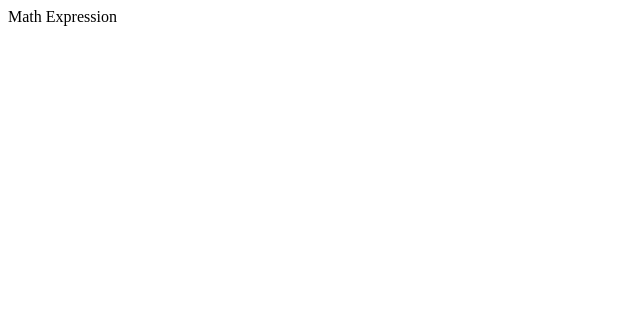
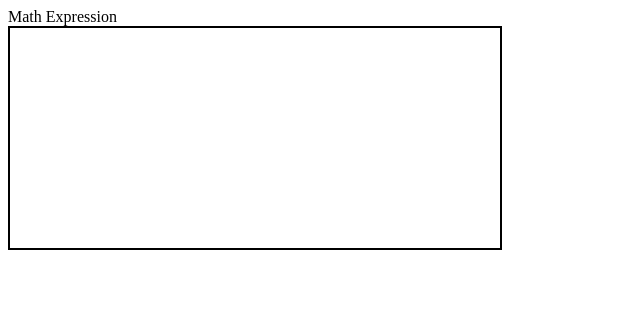
Before and after one commit to rm1768/rm1768.github.io, a plain HTML site: page index.html in a window 1280 px wide. Shown: the whole page, without its empty margins (0-640 px from the left). Drawn offline with Linux system fonts and the light colour scheme.

Commit message:
Add files via upload

```diff
--- a/html5-canvas-drawing-app.js
+++ b/html5-canvas-drawing-app.js
@@ -44,8 +44,8 @@ var drawingApp = (function () {
 		mediumImageHeight = 46,
 		drawingAreaX = 10,
 		drawingAreaY = 10,
-		drawingAreaWidth = canvasWidth - 20,
-		drawingAreaHeight = canvasHeight - 10,
+		drawingAreaWidth = 490,
+		drawingAreaHeight = 220,
 		toolHotspotStartY = 23,
 		toolHotspotHeight = 38,
 		sizeHotspotStartY = 157,
@@ -115,15 +115,15 @@ var drawingApp = (function () {
 
 		// Creates a canvas element, loads images, adds events, and draws the canvas for the first time.
 		init = function () {
-var canvasDiv = document.getElementById('canvasDiv');
-canvas = document.createElement('canvas');
-canvas.setAttribute('width', canvasWidth);
-canvas.setAttribute('height', canvasHeight);
-canvas.setAttribute('id', 'canvas');
-canvasDiv.appendChild(canvas);
-if(typeof G_vmlCanvasManager != 'undefined') {
-	canvas = G_vmlCanvasManager.initElement(canvas);
-}
+var canvas = document.getElementById('canvasDiv');
+//canvas = document.createElement('canvas');
+//canvas.setAttribute('width', canvasWidth);
+//canvas.setAttribute('height', canvasHeight);
+//canvas.setAttribute('id', 'canvas');
+//canvasDiv.appendChild(canvas);
+//if(typeof G_vmlCanvasManager != 'undefined') {
+//	canvas = G_vmlCanvasManager.initElement(canvas);
+//}
 context = canvas.getContext("2d");
 
 var press = function(e){
--- a/index.html
+++ b/index.html
@@ -2,21 +2,11 @@
 <html>
   <head>
     <title>Create HTML5 Canvas JavaScript Drawing App Example</title>
-    <style>
-    	canvas {
-    		position: absolute;
-			-webkit-touch-callout: none;
-			-webkit-user-select: none;
-			-khtml-user-select: none;
-			-moz-user-select: none;
-			-ms-user-select: none;
-			user-select: none;
-    	}
-    </style>
   </head>
   <body>
-    Math Expression
-    <div id="canvasDiv"></div>
+    <div>Math Expression</div>
+    <canvas id="canvasDiv" width="490" height="220" style="border:2px solid #000000; position: absolute;"></canvas>
+        <!--div id="canvasDiv"></div-->
          <!--[if IE]><script type="text/javascript" src="excanvas.js"></script><![endif]-->
     <script type="text/javascript" src="html5-canvas-drawing-app.js"></script>
     <script type="text/javascript">
```
